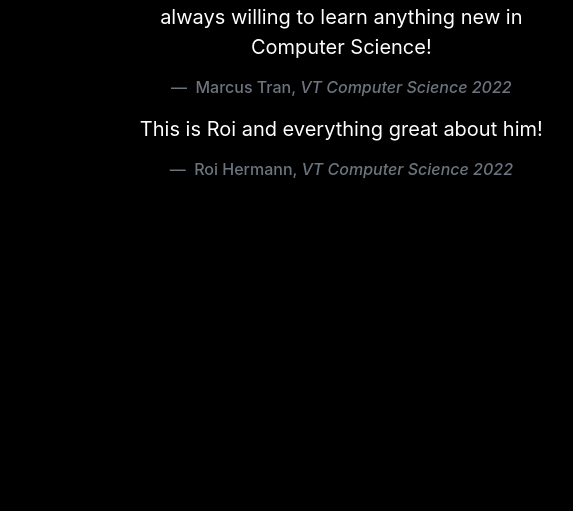
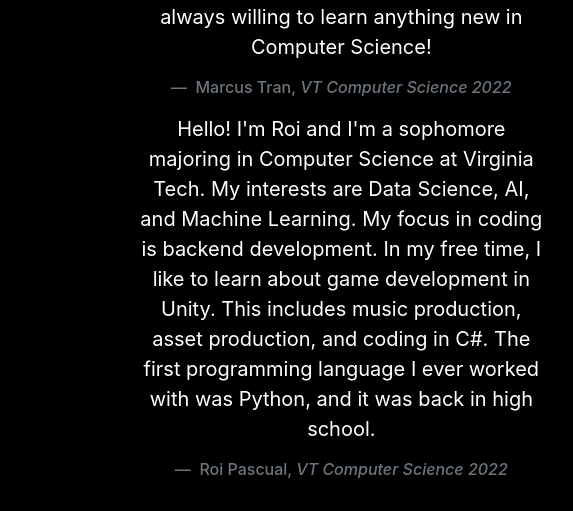
Before and after one commit to randor12/SchoolShare, a website: page public/about.html in a window 1280 px wide. Shown: the part 1872-2383 px from the top of the page, 517-1090 px from the left. Drawn offline with nearby package versions, Linux system fonts and the light colour scheme.

Commit message:
About page description edit

```diff
--- a/public/about.html
+++ b/public/about.html
@@ -108,9 +108,13 @@
             </div>
             <div class="col-md-4 text-center mr-auto">
                 <blockquote class="blockquote">
-                    <p> This is Roi and everything great about him!
+                    <p> Hello! I'm Roi and I'm a sophomore majoring in Computer Science at Virginia Tech. My interests
+                        are Data Science, AI, and Machine Learning. My focus in coding is backend development. In my
+                        free time, I like to learn about game development in Unity. This includes music production,
+                        asset production, and coding in C#. The first programming language I ever worked with was
+                        Python, and it was back in high school.
                     </p>
-                    <footer class="blockquote-footer text h1"> Roi Hermann, <cite title="year and major">VT Computer
+                    <footer class="blockquote-footer text h1"> Roi Pascual, <cite title="year and major">VT Computer
                             Science 2022</cite></footer>
                 </blockquote>
             </div>
```
